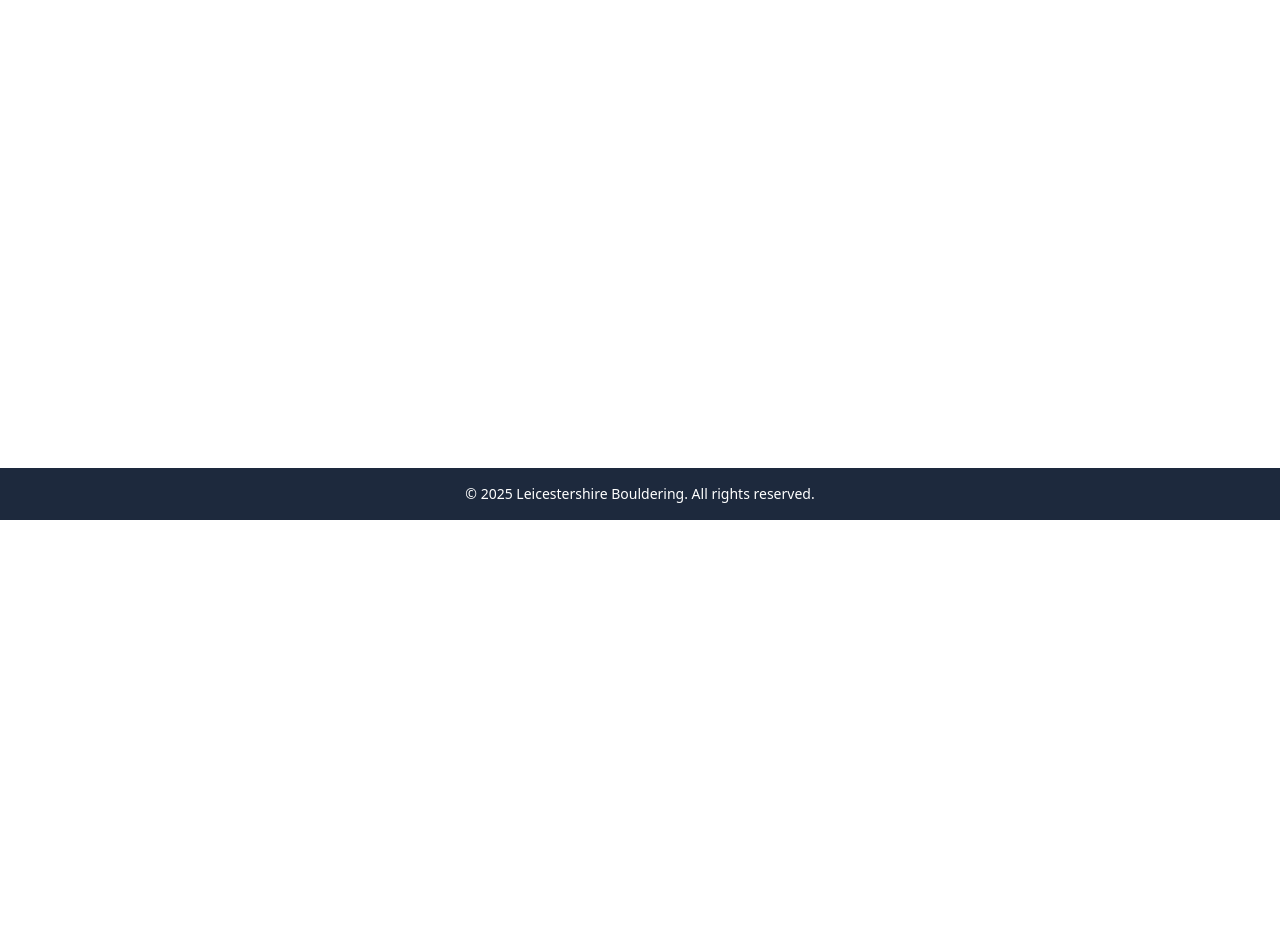
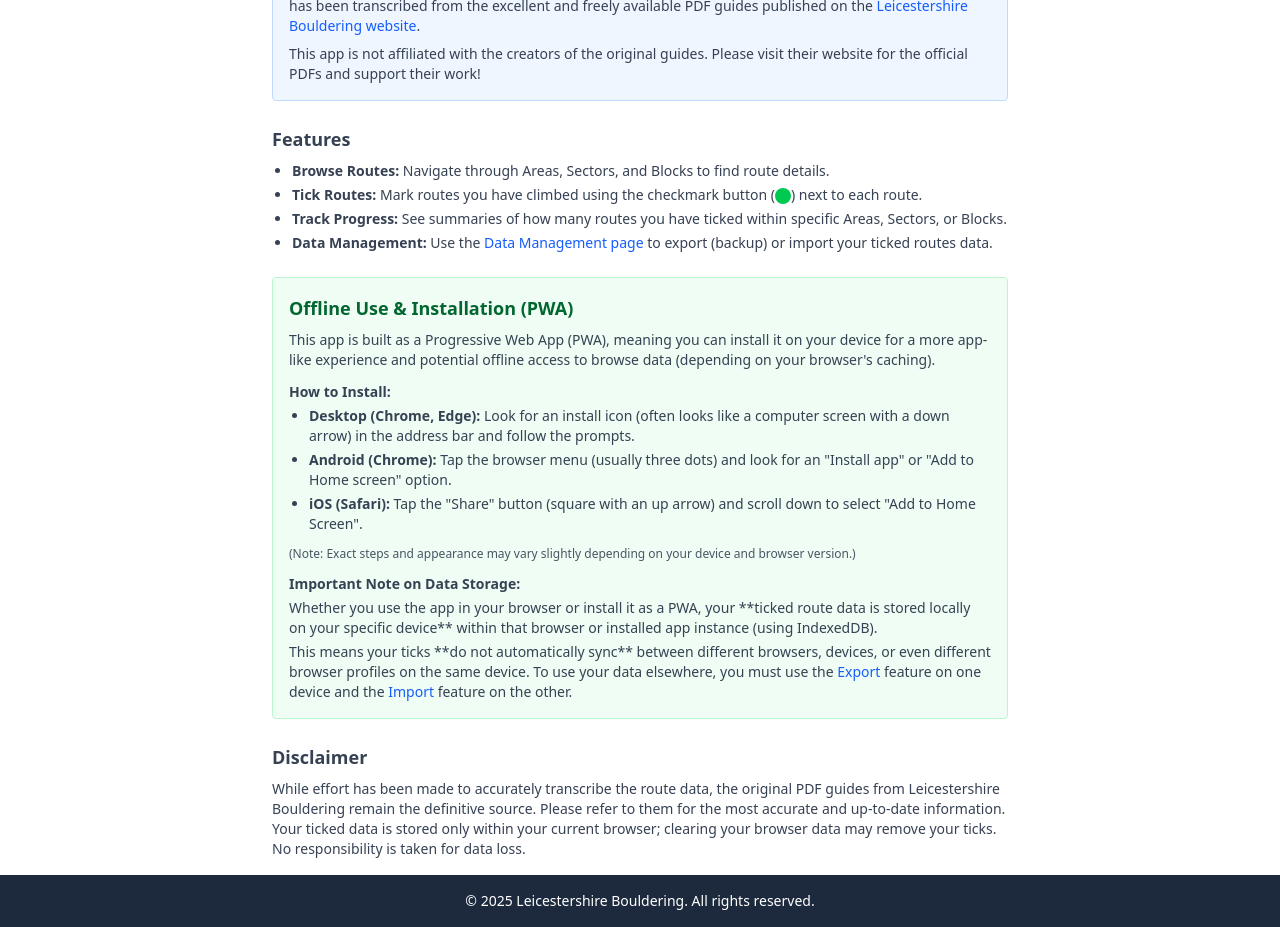
Before and after one commit to devdras/devdras-leicestershire-bouldering-pwa, a React (Vite) app: page /about in a window 1280 px wide. Shown: the part 280-1207 px from the top of the page. Before the commit the page ends 800 px from the top, so only its background shows below. Built offline with nearby package versions, Linux system fonts and the light colour scheme; the HTML template or start-up script is replaced by a standard one.

Commit message:
updated the about page

```diff
--- a/src/pages/About.tsx
+++ b/src/pages/About.tsx
@@ -1,4 +1,153 @@
-const About = () => {
-  return <div>About</div>;
+// src/pages/About.tsx (Adjust path as needed)
+import React from "react";
+import { Link } from "react-router"; // Import Link for internal navigation
+
+const About: React.FC = () => {
+  return (
+    <div className="p-4 max-w-3xl mx-auto">
+      {" "}
+      {/* Basic padding and width constraint */}
+      <h2 className="text-2xl font-bold mb-4 border-b pb-2">About This App</h2>
+      <div className="space-y-6 text-gray-700">
+        {" "}
+        {/* Increased spacing between sections */}
+        <p>
+          Welcome! This application serves as an unofficial digital companion
+          and logbook for the fantastic bouldering guides available for
+          Leicestershire.
+        </p>
+        {/* Data Source Section */}
+        <div className="p-4 bg-blue-50 border border-blue-200 rounded">
+          <h3 className="text-lg font-semibold mb-2 text-blue-800">
+            Data Source
+          </h3>
+          <p className="text-sm">
+            All the route information, including names, grades, descriptions,
+            and topo images presented in this app, has been transcribed from the
+            excellent and freely available PDF guides published on the{" "}
+            <a
+              href="https://www.leicestershirebouldering.co.uk/"
+              target="_blank"
+              rel="noopener noreferrer"
+              className="text-blue-600 hover:underline font-medium"
+            >
+              Leicestershire Bouldering website
+            </a>
+            .
+          </p>
+          <p className="text-sm mt-2">
+            This app is not affiliated with the creators of the original guides.
+            Please visit their website for the official PDFs and support their
+            work!
+          </p>
+        </div>
+        {/* Features Section */}
+        <div>
+          <h3 className="text-lg font-semibold mb-2">Features</h3>
+          <ul className="list-disc pl-5 space-y-1 text-sm">
+            <li>
+              <strong>Browse Routes:</strong> Navigate through Areas, Sectors,
+              and Blocks to find route details.
+            </li>
+            <li>
+              <strong>Tick Routes:</strong> Mark routes you have climbed using
+              the checkmark button (
+              <span className="inline-block w-4 h-4 rounded-full bg-green-500 align-middle"></span>
+              ) next to each route.
+            </li>
+            <li>
+              <strong>Track Progress:</strong> See summaries of how many routes
+              you have ticked within specific Areas, Sectors, or Blocks.
+            </li>
+            <li>
+              <strong>Data Management:</strong> Use the{" "}
+              <Link
+                to="/data-export"
+                className="text-blue-600 hover:underline font-medium"
+              >
+                Data Management page
+              </Link>{" "}
+              to export (backup) or import your ticked routes data.
+            </li>
+          </ul>
+        </div>
+        {/* --- NEW PWA & Local Data Section --- */}
+        <div className="p-4 bg-green-50 border border-green-200 rounded">
+          <h3 className="text-lg font-semibold mb-2 text-green-800">
+            Offline Use & Installation (PWA)
+          </h3>
+          <p className="text-sm mb-3">
+            This app is built as a Progressive Web App (PWA), meaning you can
+            install it on your device for a more app-like experience and
+            potential offline access to browse data (depending on your browser's
+            caching).
+          </p>
+          <h4 className="font-semibold mb-1 text-sm">How to Install:</h4>
+          <ul className="list-disc pl-5 space-y-1 text-sm mb-3">
+            <li>
+              <strong>Desktop (Chrome, Edge):</strong> Look for an install icon
+              (often looks like a computer screen with a down arrow) in the
+              address bar and follow the prompts.
+            </li>
+            <li>
+              <strong>Android (Chrome):</strong> Tap the browser menu (usually
+              three dots) and look for an "Install app" or "Add to Home screen"
+              option.
+            </li>
+            <li>
+              <strong>iOS (Safari):</strong> Tap the "Share" button (square with
+              an up arrow) and scroll down to select "Add to Home Screen".
+            </li>
+          </ul>
+          <p className="text-xs text-gray-600 mb-3">
+            (Note: Exact steps and appearance may vary slightly depending on
+            your device and browser version.)
+          </p>
+
+          <h4 className="font-semibold mb-1 text-sm">
+            Important Note on Data Storage:
+          </h4>
+          <p className="text-sm">
+            Whether you use the app in your browser or install it as a PWA, your
+            **ticked route data is stored locally on your specific device**
+            within that browser or installed app instance (using IndexedDB).
+          </p>
+          <p className="text-sm mt-1">
+            This means your ticks **do not automatically sync** between
+            different browsers, devices, or even different browser profiles on
+            the same device. To use your data elsewhere, you must use the{" "}
+            <Link
+              to="/data-export"
+              className="text-blue-600 hover:underline font-medium"
+            >
+              Export
+            </Link>{" "}
+            feature on one device and the{" "}
+            <Link
+              to="/data-export"
+              className="text-blue-600 hover:underline font-medium"
+            >
+              Import
+            </Link>{" "}
+            feature on the other.
+          </p>
+        </div>
+        {/* --- END NEW PWA & Local Data Section --- */}
+        {/* Disclaimer Section */}
+        <div>
+          <h3 className="text-lg font-semibold mb-2">Disclaimer</h3>
+          <p className="text-sm">
+            While effort has been made to accurately transcribe the route data,
+            the original PDF guides from Leicestershire Bouldering remain the
+            definitive source. Please refer to them for the most accurate and
+            up-to-date information. Your ticked data is stored only within your
+            current browser; clearing your browser data may remove your ticks.
+            No responsibility is taken for data loss.
+          </p>
+        </div>
+      </div>
+    </div>
+  );
 };
+
 export default About;
```
